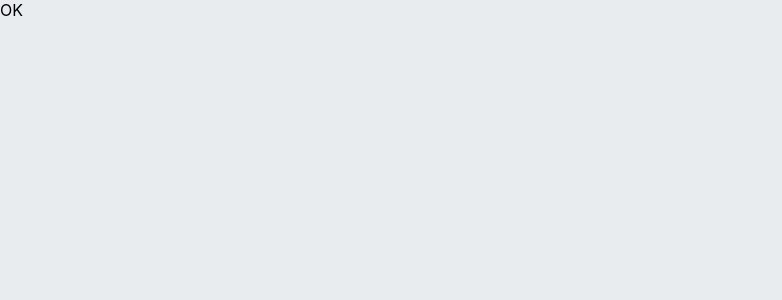
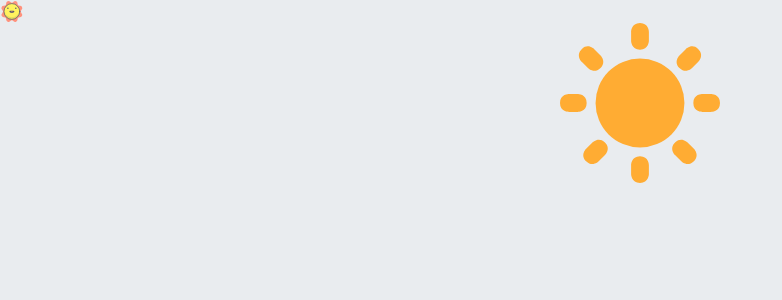
Before and after one commit to MatanB27/MyPortfolio, a React (Create React App) app: page / in a window 1280 px wide. Shown: the top 300 px of the page, without its empty margins (0-782 px from the left). Built offline with nearby package versions, Linux system fonts and the light colour scheme.

Commit message:
fix props

```diff
--- a/src/App.js
+++ b/src/App.js
@@ -1,6 +1,7 @@
 import React, { useState } from 'react';
 import './App.scss';
 import Header from './components/Header/header';
+import ToggleTheme from './components/ToggleTheme/ToggleTheme';
 
 function App() {
 
@@ -28,34 +29,33 @@ function App() {
     }, 350)
   }
 
+  const themeProps = {
+    theme: lightTheme,
+    changeTheme: changeTheme,
+    changeState: changeState,
+  };
+
   function renderScreen() {
-
     return (
-      <div>OK</div>
+      <>
+        <ToggleTheme {...themeProps}/>
+      </>
     )
   }
 
+  return (
 
-  return (
-    <>
     <div className={"App "   + (lightTheme.className)}>
-      <div>
-        <Header
-          theme={lightTheme}
-          changeTheme={changeTheme}
-          changeState={changeState}
-        />
+        <Header {...themeProps}/>
 
-        </div>
+
         <div className={"body"}>
           {
             renderScreen()
           }
         </div>
-
     </div>
 
-    </>
   );
 }
 
--- a/src/components/Header/header.js
+++ b/src/components/Header/header.js
@@ -9,7 +9,7 @@ export default function Header({
 }) {
     return (
         <header>
-            <ToggleTheme
+            <ToggleButton
                 theme={theme}
                 onClick={changeTheme}
                 changeState={changeState}
--- a/src/components/ToggleTheme/ToggleTheme.js
+++ b/src/components/ToggleTheme/ToggleTheme.js
@@ -21,11 +21,11 @@ export default function ToggleTheme(props) {
     return (
         <div className={"toggle-container"}>
             <img className={'icon ' + (dynamicClass())} src={theme.light_theme ? Sun : Moon} alt={'star'}/>
-            <ToggleButton
+            {/* <ToggleButton
                 onClick={onClick}
                 theme={theme}
                 changeState={dynamicClass}
-            />
+            /> */}
         </div>
     )
 }
--- a/src/components/ToggleTheme/ToggleTheme.scss
+++ b/src/components/ToggleTheme/ToggleTheme.scss
@@ -5,9 +5,9 @@ $current: $desktop;
     display: flex;
     flex-direction: column;
     align-items: center;
-    position: absolute;
-    top: - vw(475, $current);
-    right: vw(50, $current);
+    // position: absolute;
+    // top: - vw(475, $current);
+    // right: vw(50, $current);
     .icon {
         width: vw(150, $current);
         height: vw(150, $current);
```
